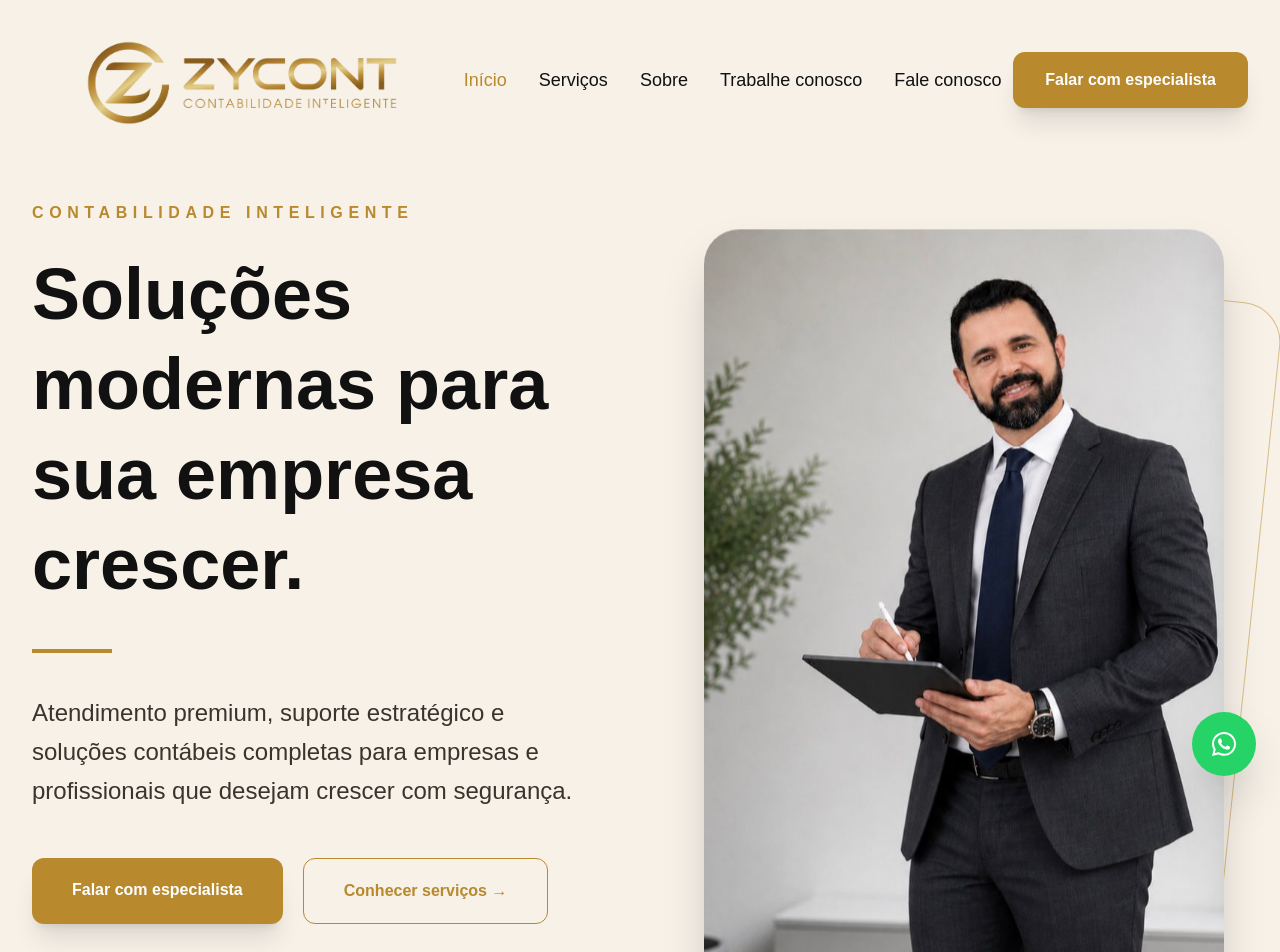
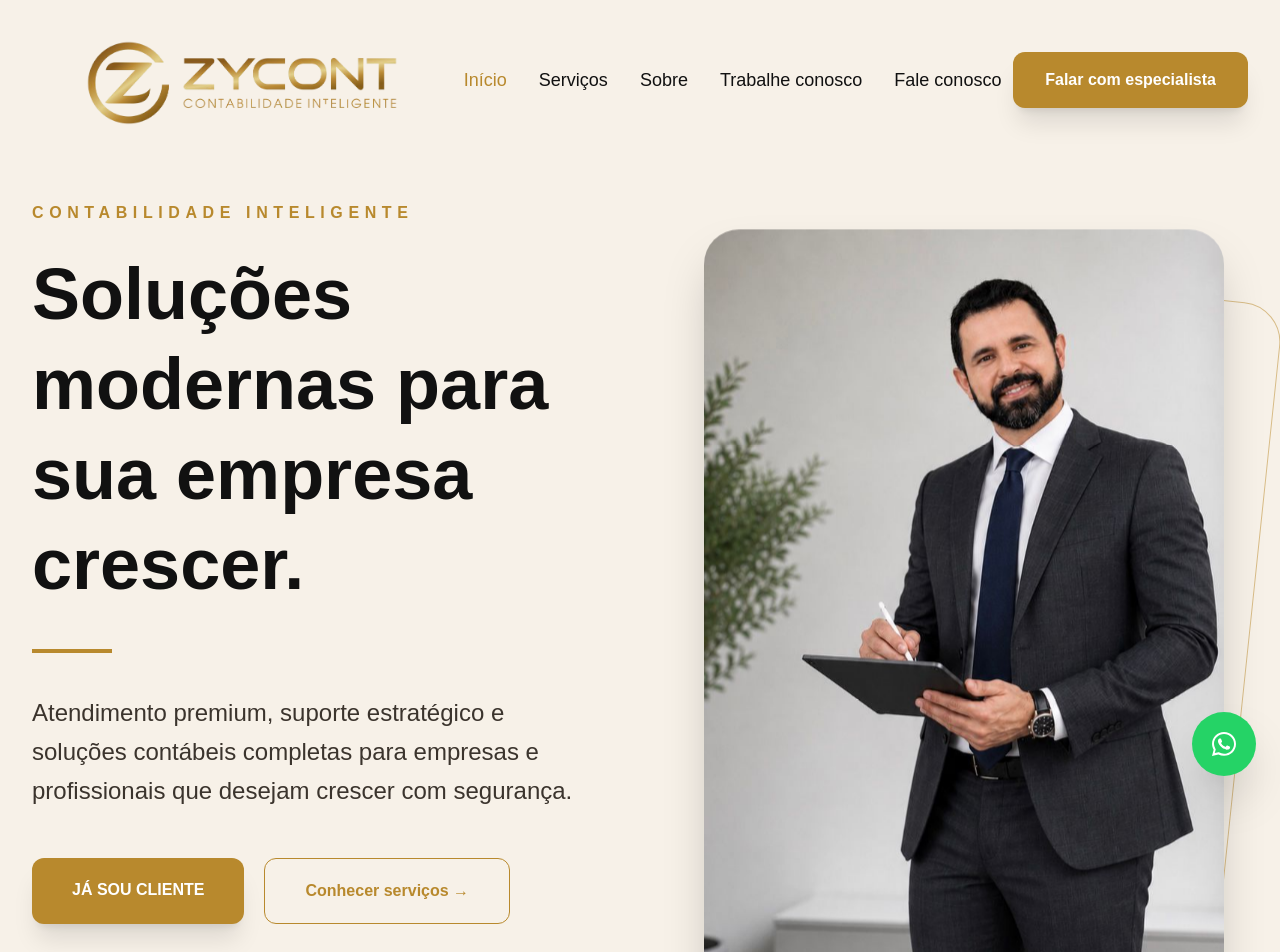
Before and after one commit to contatozycont-code/zycont-site, a Next.js app: page / in a window 1280 px wide. Shown: the top 952 px of the page. Built offline with nearby package versions, Linux system fonts and the light colour scheme.

Commit message:
Atualiza botao principal para area do cliente

```diff
--- a/src/app/page.tsx
+++ b/src/app/page.tsx
@@ -271,11 +271,11 @@ export default function Home() {
 
           <div className="flex gap-5 flex-wrap">
             <a
-              href={`https://wa.me/${whatsappNumber}`}
+              href="https://onvio.com.br/clientcenter/pt/auth?r=%2Fhome"
               target="_blank"
               className="w-full sm:w-auto text-center bg-[#b8892d] text-white px-8 sm:px-10 py-4 sm:py-5 rounded-xl font-semibold shadow-xl hover:scale-105 transition duration-300"
             >
-              Falar com especialista
+              JÁ SOU CLIENTE
             </a>
 
             <a
```
